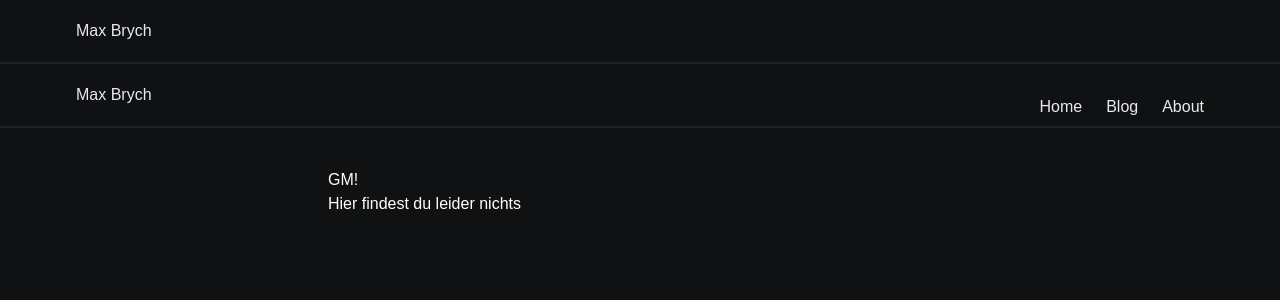
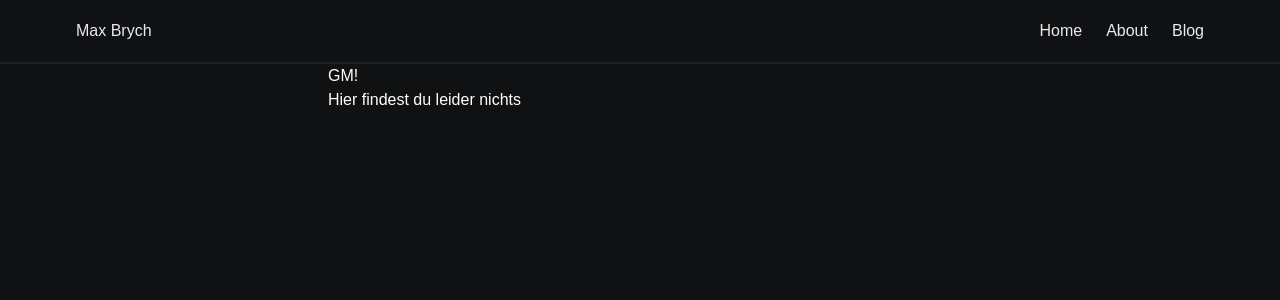
Before and after one commit to MaxBrych/max-website, a Next.js app: page / in a window 1280 px wide. Shown: the top 300 px of the page. Built offline with nearby package versions, Linux system fonts and the light colour scheme.

Commit message:
small changes

```diff
--- a/app/(user)/page.tsx
+++ b/app/(user)/page.tsx
@@ -3,7 +3,7 @@ function HomePage() {
     <div>
       <main className="flex justify-center px-4 bg-gray-900 align-center">
         <section className="flex-col w-full  md:w-1/2 min-h-screen align-center">
-          <h1 className="py-10 text-white font-unbounded">
+          <h1 className="py-18 text-white font-unbounded">
             GM! <br /> Hier findest du leider nichts
           </h1>
         </section>
--- a/app/(user)/post/[slug]/page.tsx
+++ b/app/(user)/post/[slug]/page.tsx
@@ -42,7 +42,7 @@ async function Post({ params: { slug } }: Props) {
 
   return (
     <div className="flex flex-col items-center w-full">
-      <div className="py-8 md:py-16 sm:w-2/3">
+      <div className="py-8 md:py-18 sm:w-2/3">
         <div className="px-6 ">
           <div>
             <h1 className="font-mono font-semibold text-4xl md:text-5xl tracking-tighter leading-16">
--- a/components/Bio.tsx
+++ b/components/Bio.tsx
@@ -19,7 +19,7 @@ function Bio({ author }: Props) {
           className="flex justify-center px-4 bg-gray-900 align-center "
         >
           <section className="flex-col w-full  md:w-1/2 min-h-screen align-center">
-            <div className="flex items-baseline justify-between my-4">
+            <div className="flex items-baseline justify-between py-18">
               {/* IMAGE */}
               <Image
                 className="rounded-full"
--- a/components/BlogList.tsx
+++ b/components/BlogList.tsx
@@ -14,9 +14,7 @@ function BlogList({ posts }: Props) {
   }
 
   return (
-    <div>
-      <hr className="mb-10 " />
-
+    <div className="py-18">
       <div className="grid grid-cols-1 gap-10 px-4 pb-16 md:grid-cols-2 md:px-16 gap-y-16">
         {/* Posts */}
         {posts.map((post) => (
--- a/components/Header.tsx
+++ b/components/Header.tsx
@@ -1,11 +1,12 @@
 import Link from "next/link";
-import { BiHomeAlt, BiGridAlt, BiCollection, BiUser } from "react-icons/bi";
+import { BiHomeAlt, BiGridAlt, BiCollection } from "react-icons/bi";
+import { HiMenuAlt4 } from "react-icons/hi";
 
-const style = { color: "white", fontSize: "1.5em" };
+const style = { color: "white", size: "1.5rem" };
 
 function Header() {
   return (
-    <div>
+    <div className="fixed top-0 z-50 w-full md:static">
       <nav className="px-4 md:px-16 flex items-center justify-between h-16 text-white bg-gray-900 border-b-2 border-gray-800 ">
         <Link
           href="/"
@@ -13,19 +14,9 @@ function Header() {
         >
           Max Brych
         </Link>
-      </nav>
-
-      <div className="fixed bottom-0 md:top-0 z-50 w-full sm:static border border-t-1 border-l-0 border-r-0 border-b-0 sm:border-t-0 border-gray ">
-        <nav className="px-4 md:px-16 flex items-center justify-between h-16 text-white bg-gray-900 border-b-2 border-gray-800 ">
-          <Link
-            href="/"
-            className="px-3 py-1 invisible sm:visible font-sans text-gray-200 rounded-full hover:bg-gray-800"
-          >
-            Max Brych
-          </Link>
-          <ul className="flex items-center justify-between w-full sm:w-auto">
-            <li className="flex flex-col items-center">
-              <BiHomeAlt style={style} className="sm:invisible" />
+        <HiMenuAlt4 style={style} className="invisible" />
+        <ul className="flex items-center">
+          <li>
             <Link
               href="/"
               className="px-3 py-1 text-gray-200 rounded-full hover:bg-gray-800"
@@ -33,8 +24,15 @@ function Header() {
               Home
             </Link>
           </li>
-            <li className="flex flex-col items-center">
-              <BiCollection style={style} className="sm:invisible" />
+          <li>
+            <Link
+              href="/about"
+              className="px-3 py-1 text-gray-200 rounded-full hover:bg-gray-800"
+            >
+              About
+            </Link>
+          </li>
+          <li>
             <Link
               href="./blog"
               className="px-3 py-1 text-gray-200 rounded-full hover:bg-gray-700"
@@ -42,20 +40,9 @@ function Header() {
               Blog
             </Link>
           </li>
-            <li className="flex flex-col items-center">
-              <BiUser style={style} className="sm:invisible " />
-              <Link
-                href="/about"
-                className="px-3 py-1 text-gray-200 rounded-full hover:bg-gray-800 "
-              >
-                About
-              </Link>
-            </li>
         </ul>
-
         {/* Nav links go here */}
       </nav>
-      </div>
     </div>
   );
 }
```
Also changed, not shown: schemas/index.ts (+6 -5 lines), schemas/project.ts (added, +27 -0 lines). Lines whose indentation alone changed are shown as unchanged.
